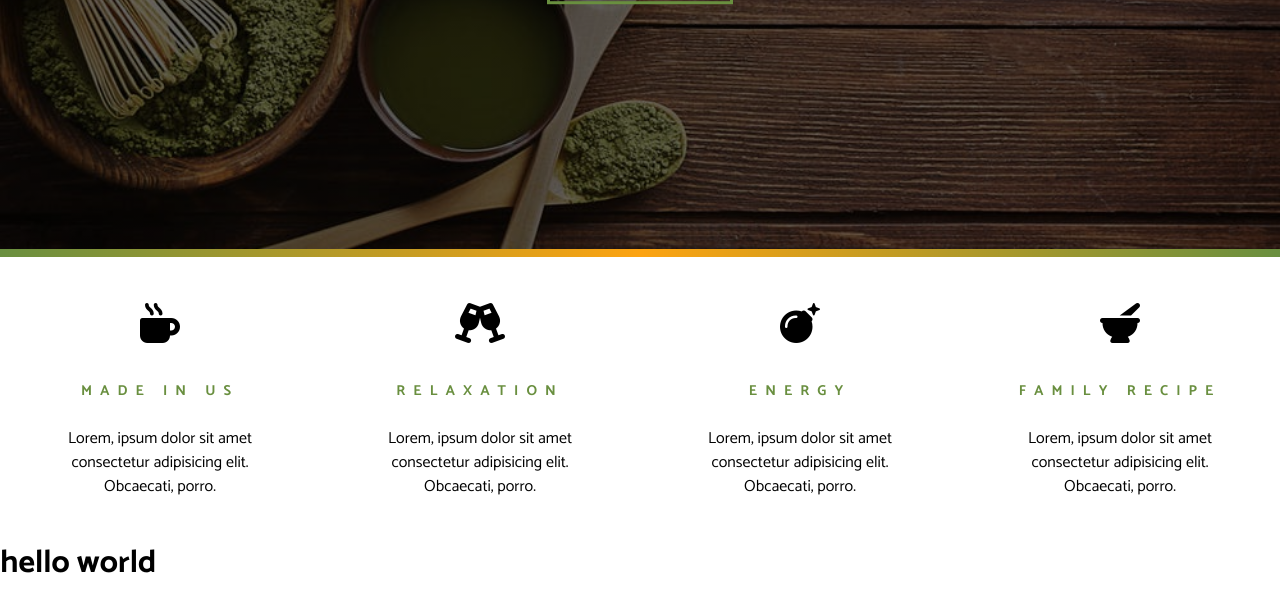
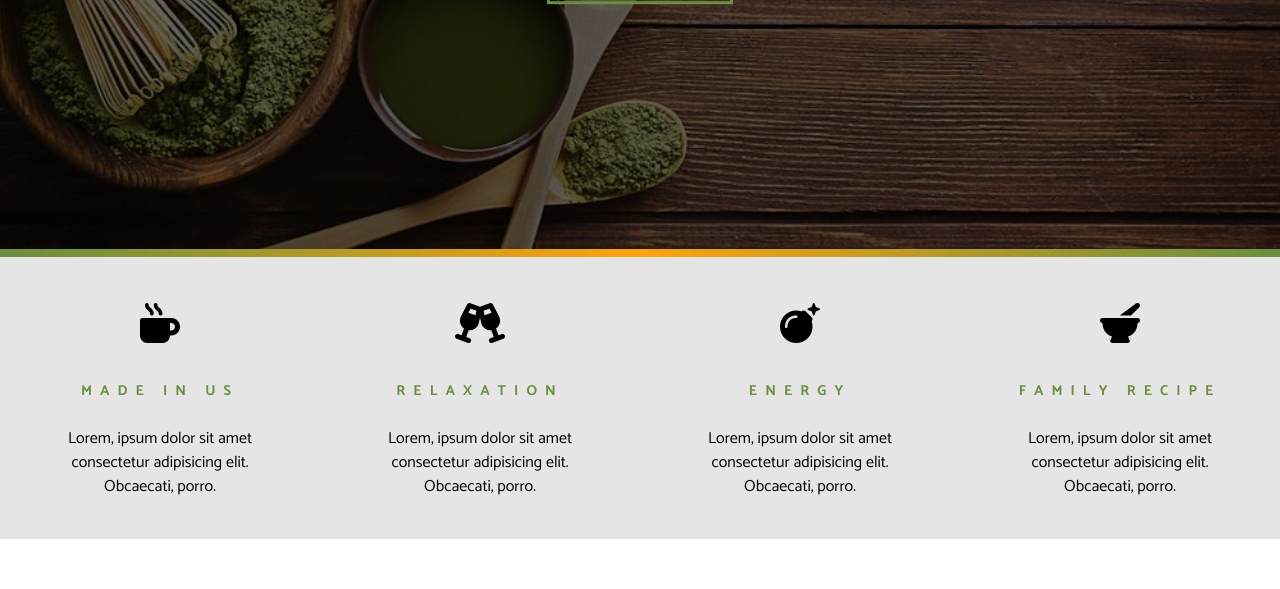
Before and after one commit to JeremiasCortes/Tea-Station, a plain HTML site: page Indice.html in a window 1280 px wide. Shown: the part 551-1140 px from the top of the page. After the commit the page ends 1090 px from the top, so only its background shows below. Drawn offline with Linux system fonts and the light colour scheme; a web font is replaced by a local one.

Commit message:
Noveno video

```diff
--- a/Indice.html
+++ b/Indice.html
@@ -86,7 +86,5 @@
         <!-- end single skill-->
         </section>
         <!-- end of skills section-->
-
-        <h1>hello world</h1>
     </body>
 </html>
--- a/estilos.css
+++ b/estilos.css
@@ -40,7 +40,7 @@ a{
 /* clearfix */
 .clearfix::after,.clearfix::before{
     content: "";
-    clear: both
+    clear: both;
     display: table;
 }
 /* globals */
```
